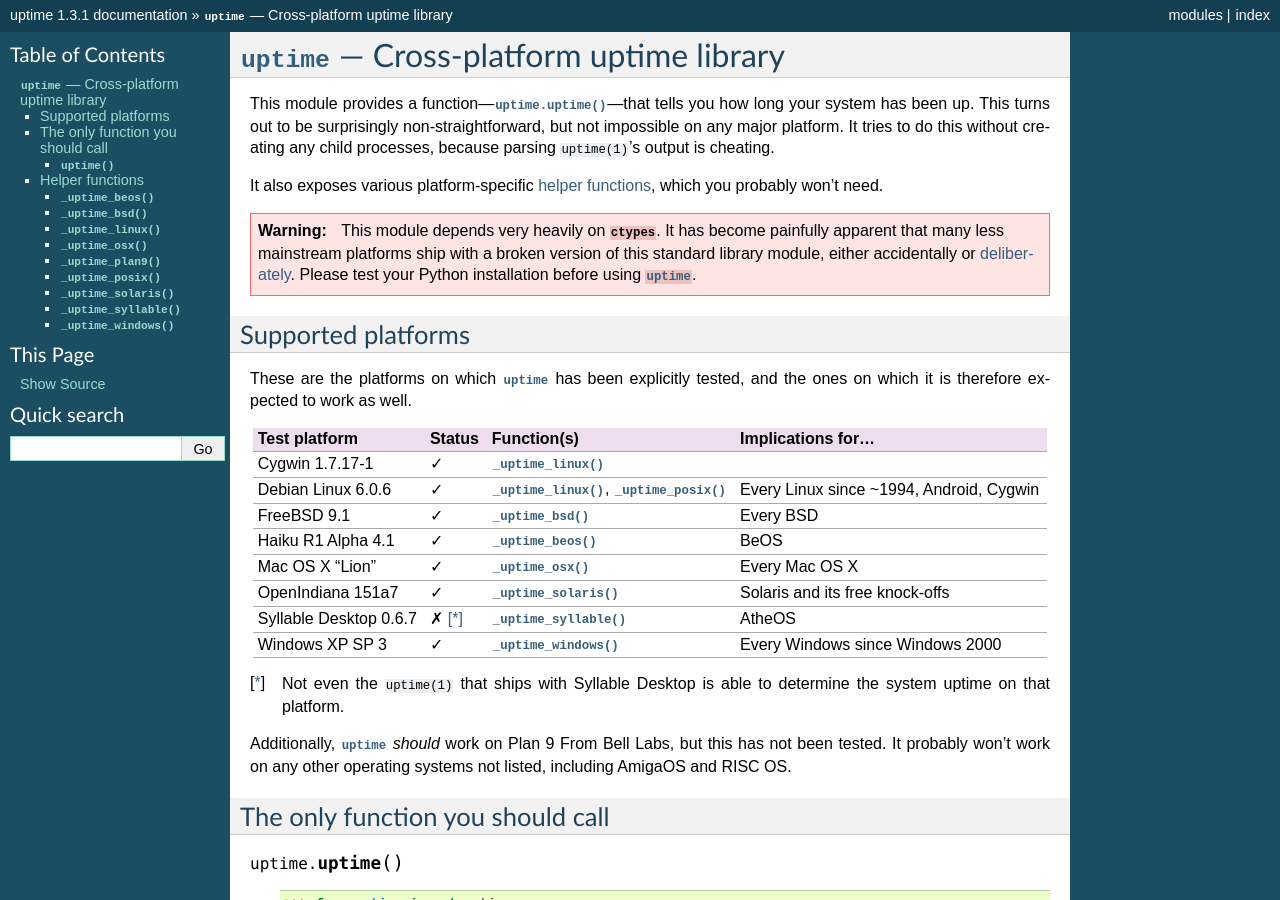
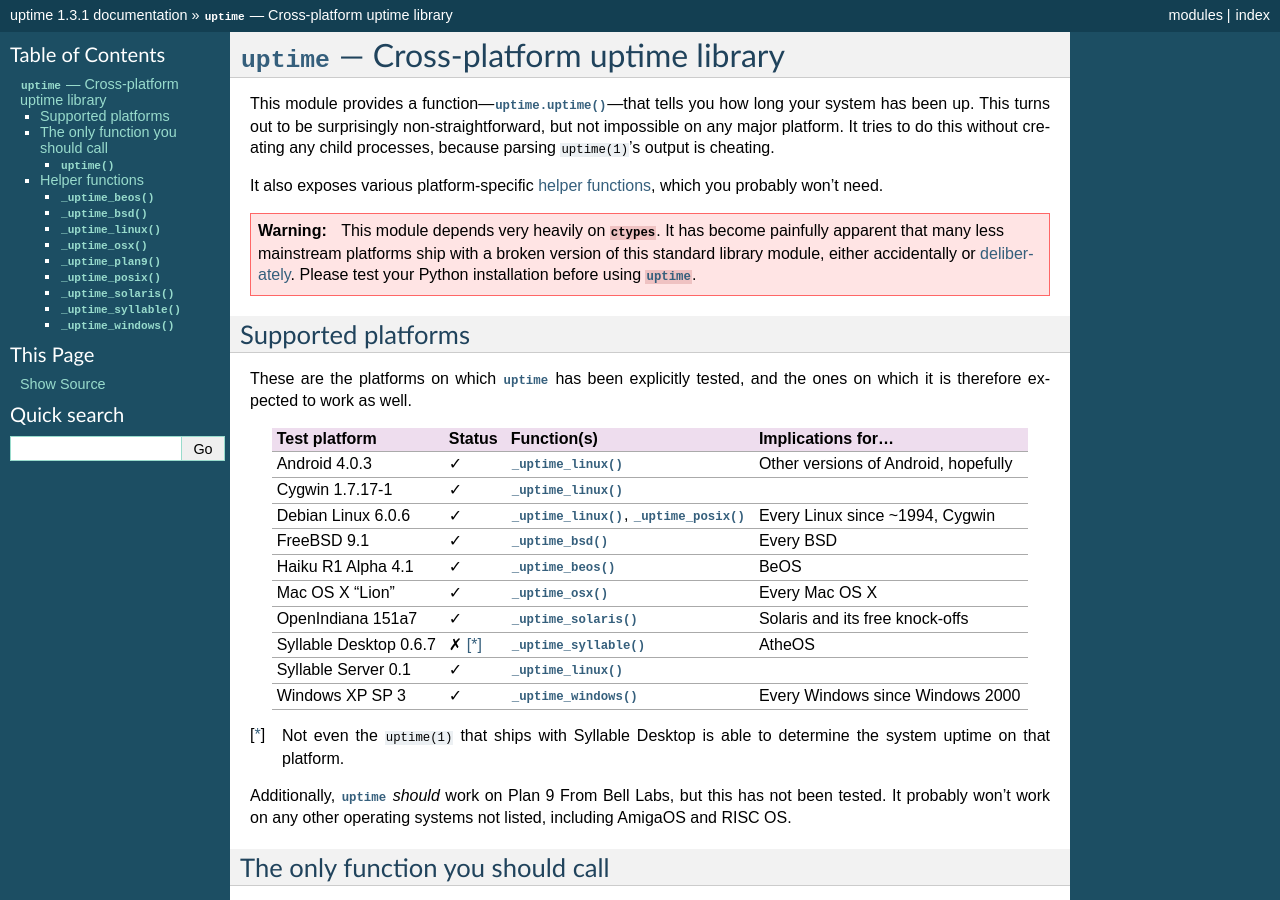
Before and after one commit to Cairnarvon/uptime, a Sphinx documentation site: the page built from doc/index.rst, in a window 1280 px wide and 900 px high. Built offline with Sphinx 7.4.7, drawn with Linux system fonts in a browser that asks for light colours.

Commit message:
Tested on Android and Syllable Server.
Syllable Server is just another Linux distro.

```diff
--- a/doc/index.rst
+++ b/doc/index.rst
@@ -34,11 +34,13 @@ the ones on which it is therefore expected to work as well.
 +------------------+--------+--------------------------+---------------------+
 | Test platform    | Status | Function(s)              | Implications for... |
 +==================+========+==========================+=====================+
+| Android 4.0.3    | ✓      | :func:`_uptime_linux`    | Other versions of   |
+|                  |        |                          | Android, hopefully  |
++------------------+--------+--------------------------+---------------------+
 | Cygwin 1.7.17-1  | ✓      | :func:`_uptime_linux`    |                     |
 +------------------+--------+--------------------------+---------------------+
 | Debian Linux     | ✓      | :func:`_uptime_linux`,   | Every Linux since   |
-| 6.0.6            |        | :func:`_uptime_posix`    | ~1994, Android,     |
-|                  |        |                          | Cygwin              |
+| 6.0.6            |        | :func:`_uptime_posix`    | ~1994, Cygwin       |
 +------------------+--------+--------------------------+---------------------+
 | FreeBSD 9.1      | ✓      | :func:`_uptime_bsd`      | Every BSD           |
 +------------------+--------+--------------------------+---------------------+
@@ -52,6 +54,9 @@ the ones on which it is therefore expected to work as well.
 +------------------+--------+--------------------------+---------------------+
 | Syllable Desktop | ✗ [*]_ | :func:`_uptime_syllable` | AtheOS              |
 | 0.6.7            |        |                          |                     |
++------------------+--------+--------------------------+---------------------+
+| Syllable Server  | ✓      | :func:`_uptime_linux`    |                     |
+| 0.1              |        |                          |                     |
 +------------------+--------+--------------------------+---------------------+
 | Windows XP SP 3  | ✓      | :func:`_uptime_windows`  | Every Windows since |
 |                  |        |                          | Windows 2000        |
```
Also changed, not shown: 1 other file.
